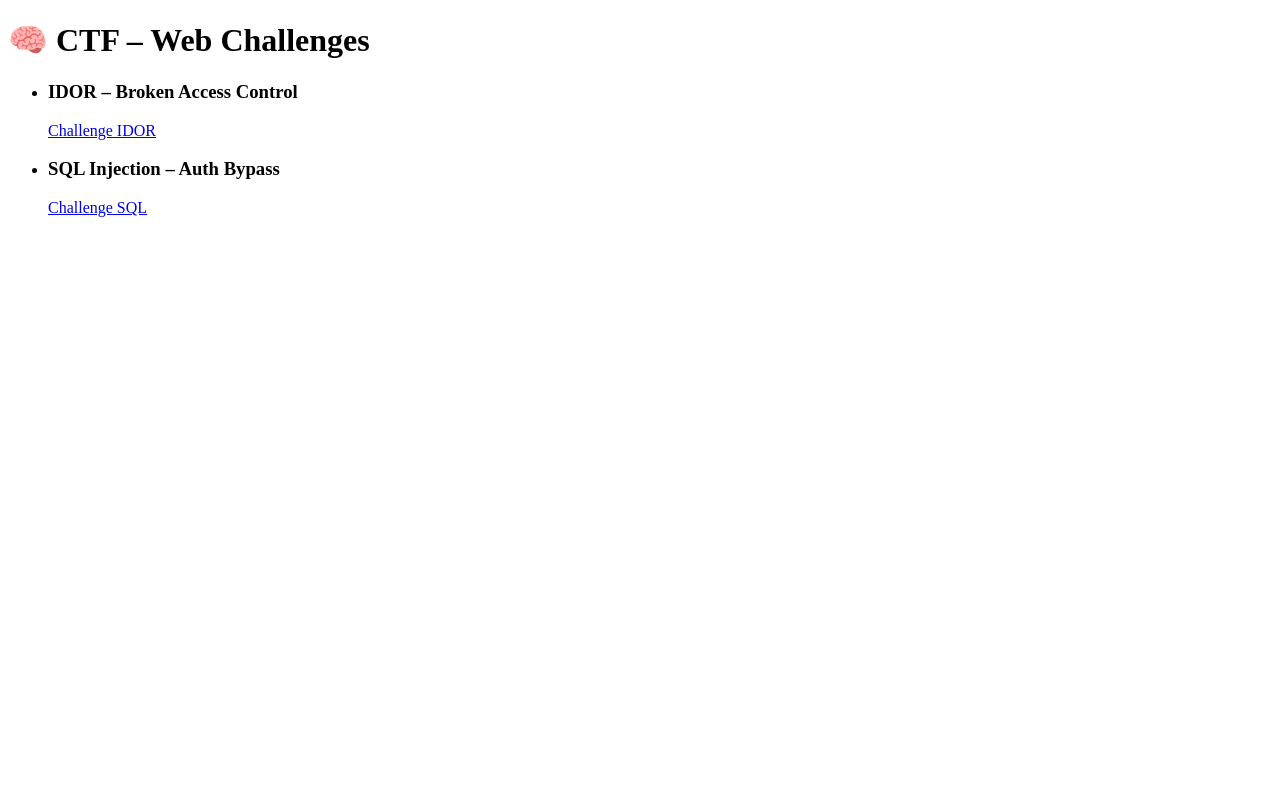
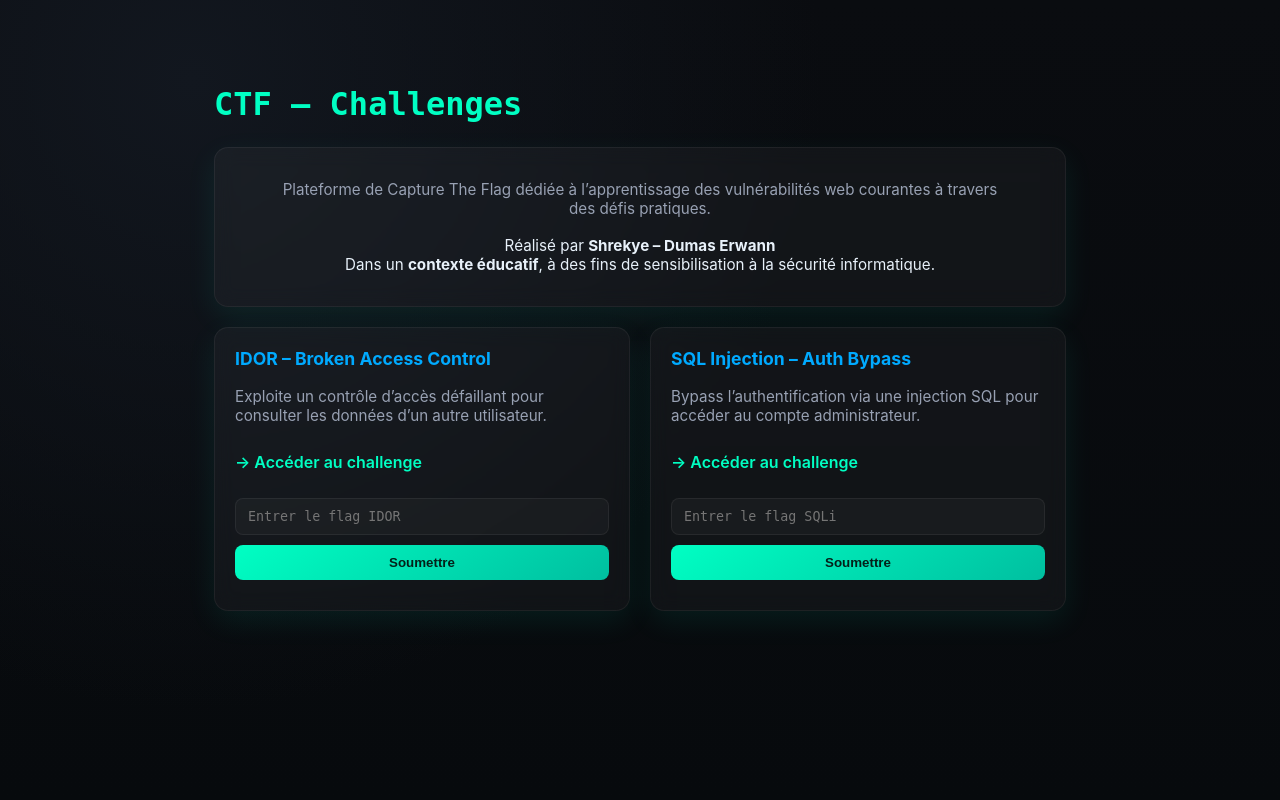
Before and after one commit to Shrekye/CTF, a Flask app: page / in a window 1280 px wide. Run offline with Flask 3, Linux system fonts and the light colour scheme.

Commit message:
FINALISER

```diff
--- a/challenges/idor/app.py
+++ b/challenges/idor/app.py
@@ -169,3 +169,21 @@
     if flag == "ER{succ3ss_JP0!}":
         return jsonify({"status": "success", "message": "Réussi ! 🎉"})
     return jsonify({"status": "fail", "message": "Incorrect."})
+
+@idor_bp.route("/check_flag", methods=["POST"])
+def check_flag():
+    flag = request.form.get("flag", "").strip()
+
+    conn = get_db()
+    cur = conn.cursor()
+    cur.execute(
+        "SELECT 1 FROM flags WHERE challenge = ? AND flag = ?",
+        ("idor", flag)
+    )
+    ok = cur.fetchone()
+    conn.close()
+
+    if ok:
+        return jsonify(status="success", message="Flag IDOR valide 🎉")
+    else:
+        return jsonify(status="fail", message="Flag IDOR invalide")
--- a/challenges/sqli/app.py
+++ b/challenges/sqli/app.py
@@ -1,6 +1,6 @@
 import os
 import sqlite3
-from flask import Blueprint, request, g, render_template, redirect, url_for, session
+from flask import Blueprint, request, g, render_template, redirect, url_for, session, jsonify
 
 sqli_bp = Blueprint(
     "sqli",
@@ -11,8 +11,7 @@
 )
 
 # Configuration
-BASE_DIR = os.path.dirname(__file__)
-DB_PATH = os.path.join(BASE_DIR, "challenge.db")
+DB_PATH = "/app/data/sqli.db"
 SECRET_KEY = os.environ.get("FLASK_SECRET", "dev_secret_for_local_only")
 VULNERABLE = os.environ.get("VULNERABLE", "1").lower() in ("1", "true", "yes")
 
@@ -58,10 +57,11 @@
 
     if VULNERABLE:
         # ---------- VERSION VULNÉRABLE ----------
-        sql = "SELECT * FROM users WHERE username = '%s' AND password = '%s'" % (
-            username,
-            password
-        )
+        sql = (
+            "SELECT * FROM users "
+            "WHERE username = '%s' AND password = '%s' "
+        ) % (username, password)
+
         try:
             cursor.execute(sql)
             row = cursor.fetchone()
@@ -132,3 +132,30 @@
 def logout():
     session.pop("user", None)
     return redirect(url_for("sqli.index"))
+
+@sqli_bp.route("/check_flag", methods=["POST"])
+def check_flag():
+    flag = request.form.get("flag", "").strip()
+
+    if not flag:
+        return jsonify(status="fail", message="Flag manquant")
+
+    db = get_db()
+    cur = db.cursor()
+
+    try:
+        cur.execute(
+            "SELECT 1 FROM flags WHERE flag = ?",
+            (flag,)
+        )
+        ok = cur.fetchone()
+    except sqlite3.OperationalError as e:
+        return jsonify(
+            status="error",
+            message=f"Erreur DB : {e}"
+        )
+
+    if ok:
+        return jsonify(status="success", message="Flag SQLi valide 🎉")
+    else:
+        return jsonify(status="fail", message="Flag SQLi invalide")
--- /dev/null
+++ b/ctf/static/ctf.css
@@ -0,0 +1,144 @@
+:root {
+  --bg: #0a0c10;
+  --panel: #10141c;
+  --muted: #98a1b3;
+  --text: #e8f1fa;
+  --accent: #00ffc3;
+  --accent-2: #00aaff;
+  --danger: #ff4d6d;
+  --success: #29f3b5;
+  --glass: rgba(255,255,255,0.04);
+  --radius: 14px;
+  --shadow: 0 10px 30px rgba(0,255,200,0.08);
+  --mono: "JetBrains Mono", monospace;
+  --blur: 10px;
+}
+
+* {
+  box-sizing: border-box;
+}
+
+html, body {
+  margin: 0;
+  width: 100%;
+  height: 100%;
+}
+
+body {
+  min-height: 100vh;
+  background:
+    radial-gradient(900px at 15% 10%, #12171f 0%, transparent 70%),
+    linear-gradient(180deg, var(--bg), #070a0d);
+  font-family: Inter, system-ui, sans-serif;
+  color: var(--text);
+  display: flex;
+  flex-direction: column;
+}
+
+main {
+  flex: 1;
+  max-width: 900px;
+  width: 100%;
+  margin: 40px auto;
+  padding: 24px;
+}
+
+h1 {
+  font-family: var(--mono);
+  color: var(--accent);
+  margin-bottom: 24px;
+}
+
+.grid {
+  display: grid;
+  grid-template-columns: repeat(auto-fit, minmax(280px, 1fr));
+  gap: 20px;
+}
+
+.card {
+  background: var(--glass);
+  border-radius: var(--radius);
+  padding: 20px;
+  border: 1px solid rgba(255,255,255,0.06);
+  box-shadow: var(--shadow);
+  backdrop-filter: blur(var(--blur));
+  position: relative;
+}
+
+.card h3 {
+  margin-top: 0;
+  font-size: 1.1rem;
+  color: var(--accent-2);
+}
+
+.card p {
+  color: var(--muted);
+  font-size: 0.95rem;
+}
+
+.card a.challenge-link {
+  display: inline-block;
+  margin: 12px 0;
+  color: var(--accent);
+  font-weight: 600;
+  text-decoration: none;
+}
+
+.card a.challenge-link:hover {
+  text-decoration: underline;
+}
+
+.flag-form {
+  margin-top: 14px;
+  display: grid;
+  gap: 10px;
+}
+
+.flag-form input {
+  padding: 10px 12px;
+  border-radius: 8px;
+  background: rgba(255,255,255,0.03);
+  border: 1px solid rgba(255,255,255,0.06);
+  color: var(--text);
+  font-family: var(--mono);
+}
+
+.flag-form button {
+  background: linear-gradient(145deg, var(--accent), #00bfa0);
+  color: #042019;
+  border: none;
+  border-radius: 8px;
+  padding: 10px;
+  font-weight: 600;
+  cursor: pointer;
+}
+
+.flag-status {
+  font-size: 0.9rem;
+}
+.flag-status.ok { color: var(--success); }
+.flag-status.fail { color: var(--danger); }
+
+.card-wide {
+  grid-column: 1 / -1;
+  text-align: center;
+}
+
+.card-wide h2 {
+  margin-top: 0;
+  font-family: var(--mono);
+  color: var(--accent);
+  font-size: 1.4rem;
+}
+
+.card-wide p {
+  max-width: 720px;
+  margin: 12px auto;
+  color: var(--muted);
+}
+
+.card-wide .credits {
+  margin-top: 18px;
+  font-size: 0.95rem;
+  color: var(--text);
+}
--- a/ctf/templates/ctf_index.html
+++ b/ctf/templates/ctf_index.html
@@ -1,21 +1,98 @@
 <!DOCTYPE html>
-<html>
+<html lang="fr">
 <head>
-    <title>CTF Platform</title>
+  <meta charset="UTF-8">
+  <title>CTF Platform</title>
+  <link rel="stylesheet" href="{{ url_for('static', filename='ctf.css') }}">
 </head>
 <body>
-    <h1>🧠 CTF – Web Challenges</h1>
 
-    <ul>
-        <li>
-            <h3>IDOR – Broken Access Control</h3>
-            <a href="{{ url_for('idor.index') }}">Challenge IDOR</a>
-        </li>
+<main>
+  <h1>CTF – Challenges</h1>
 
-        <li>
-            <h3>SQL Injection – Auth Bypass</h3>
-            <a href="{{ url_for('sqli.index') }}">Challenge SQL</a>
-        </li>
-    </ul>
+  <section class="grid">
+
+    <div class="card card-wide">
+        <p>
+        Plateforme de Capture The Flag dédiée à l’apprentissage
+        des vulnérabilités web courantes à travers des défis pratiques.
+        </p>
+
+        <p class="credits">
+        Réalisé par <strong>Shrekye – Dumas Erwann</strong><br>
+        Dans un <strong>contexte éducatif</strong>, à des fins de
+        sensibilisation à la sécurité informatique.
+        </p>
+    </div>
+
+    <!-- IDOR -->
+    <div class="card">
+      <h3>IDOR – Broken Access Control</h3>
+      <p>
+        Exploite un contrôle d’accès défaillant pour consulter
+        les données d’un autre utilisateur.
+      </p>
+
+      <a class="challenge-link" href="{{ url_for('idor.index') }}">
+        → Accéder au challenge
+      </a>
+
+      <form class="flag-form" data-url="{{ url_for('idor.check_flag') }}">
+        <input type="text" name="flag" placeholder="Entrer le flag IDOR" required>
+        <button>Soumettre</button>
+        <div class="flag-status"></div>
+      </form>
+    </div>
+
+    <!-- SQLi -->
+    <div class="card">
+      <h3>SQL Injection – Auth Bypass</h3>
+      <p>
+        Bypass l’authentification via une injection SQL
+        pour accéder au compte administrateur.
+      </p>
+
+      <a class="challenge-link" href="{{ url_for('sqli.index') }}">
+        → Accéder au challenge
+      </a>
+
+      <form class="flag-form" data-url="{{ url_for('sqli.check_flag') }}">
+        <input type="text" name="flag" placeholder="Entrer le flag SQLi" required>
+        <button>Soumettre</button>
+        <div class="flag-status"></div>
+      </form>
+    </div>
+
+  </section>
+</main>
+
+<script>
+document.querySelectorAll(".flag-form").forEach(form => {
+  form.addEventListener("submit", async (e) => {
+    e.preventDefault();
+
+    const status = form.querySelector(".flag-status");
+    const data = new FormData(form);
+
+    const response = await fetch(form.dataset.url, {
+      method: "POST",
+      body: data
+    });
+
+    const result = await response.json();
+
+    if (result.status === "success") {
+      status.textContent = "✔ " + result.message;
+      status.className = "flag-status ok";
+    } else {
+      status.textContent = "✖ " + result.message;
+      status.className = "flag-status fail";
+    }
+
+    form.reset();
+  });
+});
+</script>
+
 </body>
 </html>
```
Also changed, not shown: init_db.py (+44 -12 lines).
